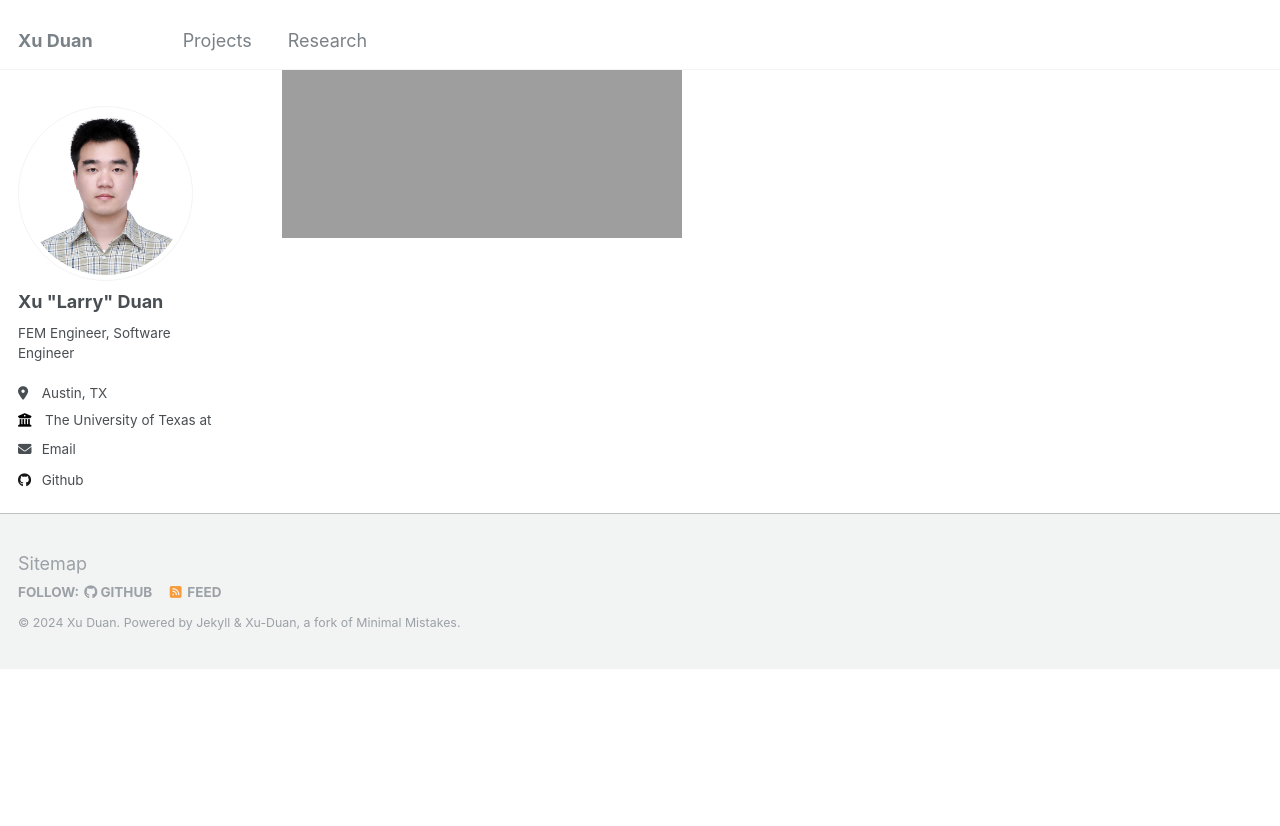
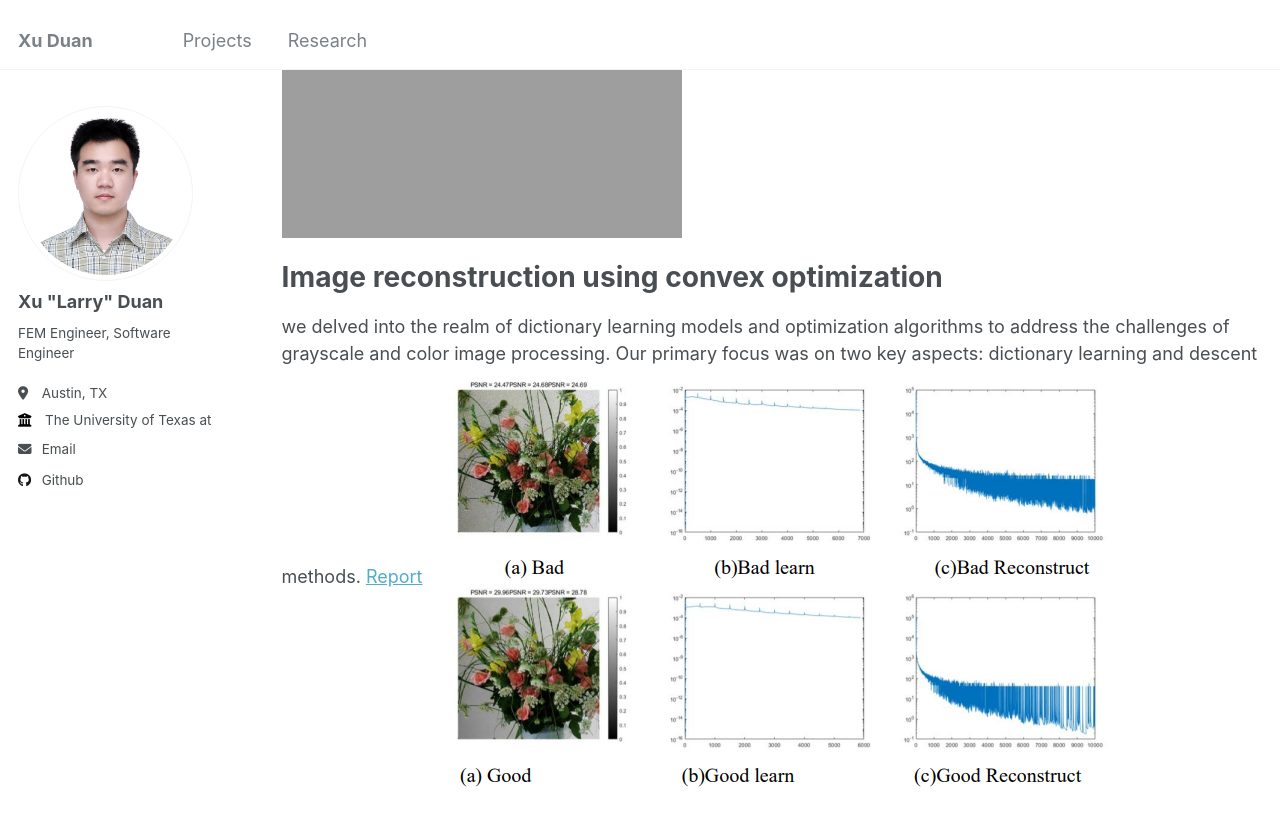
Before and after one commit to Xu-Duan/Xu-Duan.github.io, a Jekyll site: the page built from _pages/projects.md, in a window 1280 px wide and 900 px high, scrolled down 2347 px. Shown: the top 826 px of the window. Built offline with Jekyll 4.4.1, drawn with Linux system fonts in a browser that asks for light colours; before the commit the page ends 3016 px from its top, so only the background shows below that.

Commit message:
add projects about optimization

```diff
--- a/_pages/projects.md
+++ b/_pages/projects.md
@@ -27,4 +27,9 @@
 Fluid model using Lattice Boltzmann Method (LBM)
 ======
 Numerical investigation of a fluid domain activated by a waving plate using Lattice Boltzmann Method (LBM)
-![Time step](http://Xu-Duan.github.io/images/LBM-project.gif)
+![LBM](http://Xu-Duan.github.io/images/LBM-project.gif)
+
+Image reconstruction using convex optimization
+======
+we delved into the realm of dictionary learning models and optimization algorithms to address the challenges of grayscale and color image processing. Our primary focus was on two key aspects: dictionary learning and descent methods. [Report](http://Xu-Duan.github.io/files/optimization.pdf)
+![Image Comparison](http://Xu-Duan.github.io/images/Optimization.png)
```
Also changed, not shown: _pages/about.md (+1 -1 lines), images/Optimization.png (added), 2 other files.
